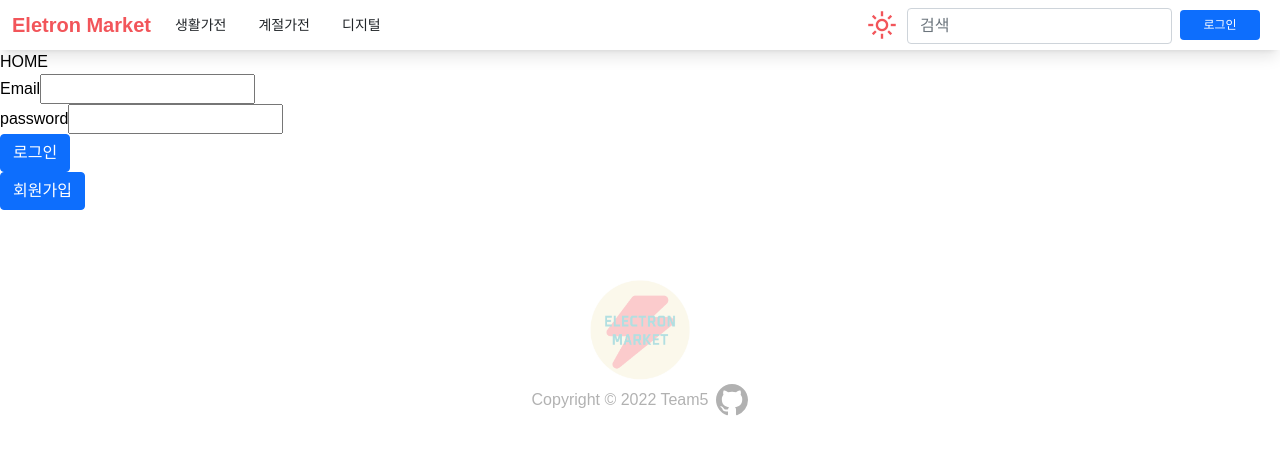
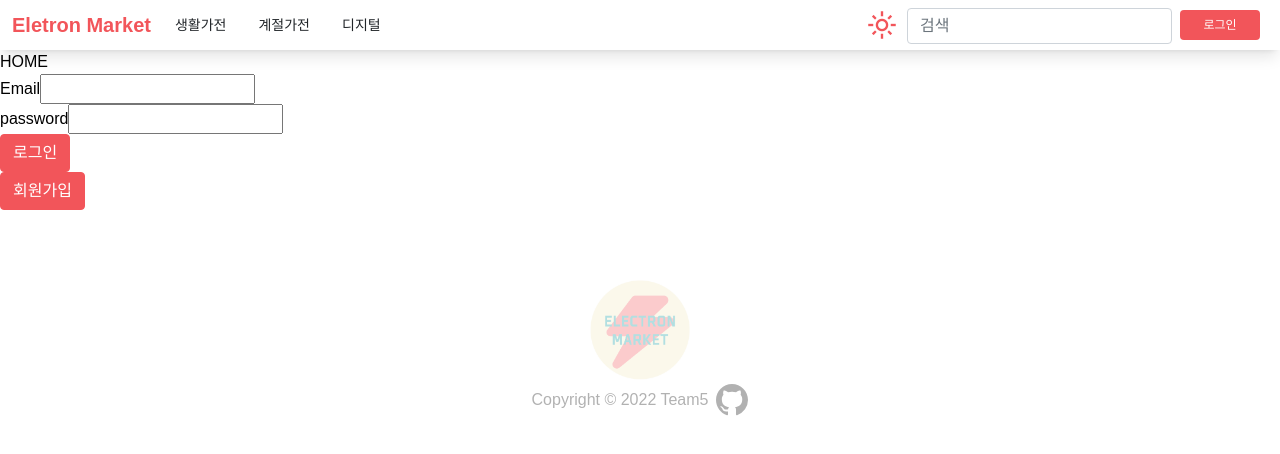
Before and after one commit to 0seo8/Vue_Shop, a Vue app: page /login in a window 1280 px wide. Shown: the top 454 px of the page. Built offline with nearby package versions, Linux system fonts and the light colour scheme; no server answers; a web font is replaced by a local one; what vue-sweetalert2 would draw is missing.

Commit message:
design: btn-primary색변경

```diff
--- a/src/scss/_base.scss
+++ b/src/scss/_base.scss
@@ -5,6 +5,9 @@ body {
 a {
   color: inherit;
   text-decoration: none;
+  :hover {
+    color: #f2555a;
+  }
 }
 
 ol,
@@ -22,3 +25,10 @@ button {
 p {
   margin: 0;
 }
+
+
+.btn-primary {
+  color: #fff;
+  background-color: #f2555a;
+  border-color: #f2555a;
+}
```
Also changed, not shown: src/utils/guard.js (added).
